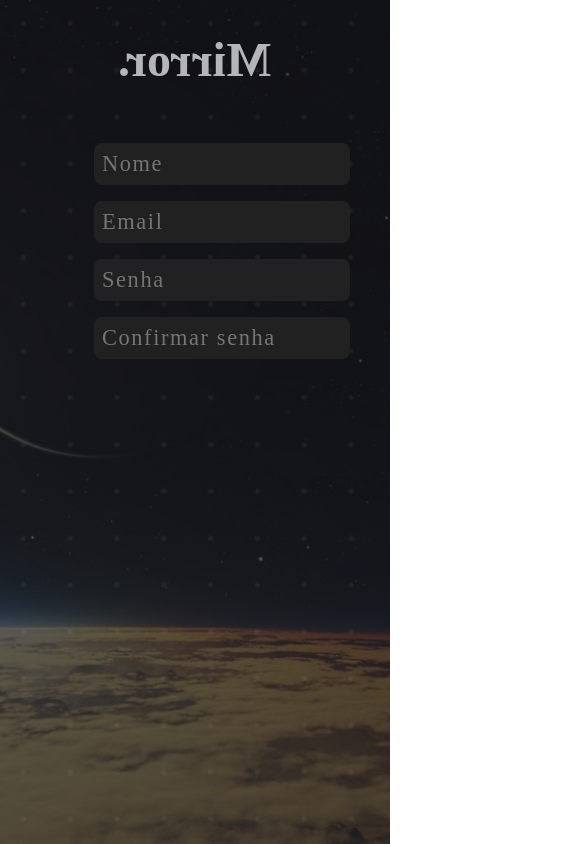
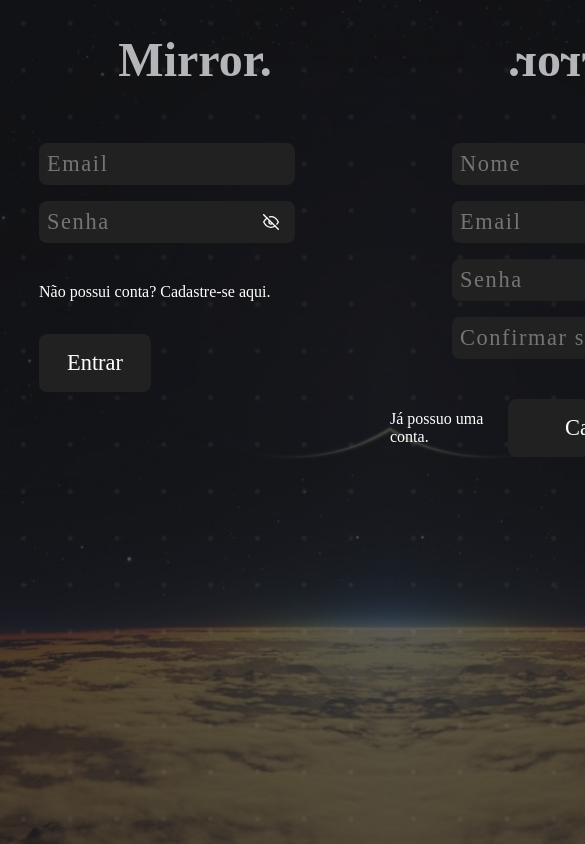
Before and after one commit to myyrez/landing-page-neon, a React (Create React App) app: page / in a window 390 px wide. Shown: the top 844 px of the page, 585 px wide, since content can reach past the window. Built offline with nearby package versions, Linux system fonts and the light colour scheme.

Commit message:
bugs corrigidos, ocultar senha pronto

```diff
--- a/package.json
+++ b/package.json
@@ -8,6 +8,7 @@
     "@testing-library/user-event": "^13.5.0",
     "react": "^18.2.0",
     "react-dom": "^18.2.0",
+    "react-icons": "^4.7.1",
     "react-scripts": "5.0.1",
     "web-vitals": "^2.1.4"
   },
--- a/src/components/App/App.js
+++ b/src/components/App/App.js
@@ -1,15 +1,59 @@
 import React, { useEffect, useState } from 'react';
 import styles from './styles.module.css';
+import { FiEyeOff, FiEye } from 'react-icons/fi'
 
 export const App = () => {
   const loginFundo = document.getElementById('loginFundo')
   const loginImagem = document.getElementById('loginImagem')
   const cadastroFundo = document.getElementById('cadastroFundo')
   const cadastroImagem = document.getElementById('cadastroImagem')
+  const senhaLogin = document.getElementById('senhaLogin')
+  const senhaCadastro = document.getElementById('senhaCadastro')
+  const confirmarSenhaCadastro = document.getElementById('confirmarSenhaCadastro')
 
   const [loginIndex, setLoginIndex] = useState(-1)
   const [cadastroIndex, setCadastroIndex] = useState(-1)
+  const [senhaOnOff, setSenhaOnOff] = useState(0)
 
+  const changePageLogin = () => {
+    setTimeout(() => {
+      document.body.style.transform = 'translateX(0vw)'
+    }, 500);
+
+      cadastroImagem.style.backgroundPosition = 'center 10%'
+      loginImagem.style.backgroundPosition = 'center 10%'
+      cadastroFundo.style.backgroundPosition = '0% 0%'
+      loginFundo.style.backgroundPosition = '0% 0%'
+      setLoginIndex(-1)
+      setCadastroIndex(-1)
+  }
+  const changePageCadastro = () => {
+    setTimeout(() => {
+      document.body.style.transform = 'translateX(-100vw)'
+    }, 500);
+
+      cadastroImagem.style.backgroundPosition = 'center 10%'
+      loginImagem.style.backgroundPosition = 'center 10%'
+      cadastroFundo.style.backgroundPosition = '0% 0%'
+      loginFundo.style.backgroundPosition = '0% 0%'
+      setLoginIndex(-1)
+      setCadastroIndex(-1)
+  }
+
+  const showPassword = () => {
+    if (senhaOnOff === 0) {
+      setSenhaOnOff(1)
+      senhaLogin.type = ''
+      senhaCadastro.type = ''
+      confirmarSenhaCadastro.type = ''
+    }
+    if (senhaOnOff === 1) {
+      setSenhaOnOff(0)
+      senhaLogin.type = 'password'
+      senhaCadastro.type = 'password'
+      confirmarSenhaCadastro.type = 'password'
+    }
+  }
 
   useEffect(() => {
     Array.from(document.getElementsByClassName(styles.input))
@@ -66,12 +110,15 @@ export const App = () => {
         </div>
 
         <div className={styles.loginItens} id='loginItens'>
-          <input className={styles.input} placeholder='Email'/>
-          <input className={styles.input} placeholder='Senha'/>
+          <input className={styles.input} type='email' placeholder='Email'/>
+          <input className={styles.input} type='password' id='senhaLogin' placeholder='Senha'></input>
+          {senhaOnOff === 0
+          ? <FiEyeOff className={styles.eyeIcon} onClick={showPassword}/>
+          : <FiEye className={styles.eyeIcon} onClick={showPassword}/>}
         </div>
 
         <div className={styles.cadastroDiv}>
-          <p className={styles.cadastroLink}>Não possui conta? Cadastre-se aqui.</p>
+          <p className={styles.cadastroLink} id='loginLink' onClick={changePageCadastro}>Não possui conta? Cadastre-se aqui.</p>
           <div className={styles.decoration}/>
         </div>
 
@@ -93,9 +140,20 @@ export const App = () => {
           <div className={styles.cadastroItens} id='cadastroItens'>
             <input className={styles.cadastroInput} placeholder='Nome'/>
             <input className={styles.cadastroInput} placeholder='Email'/>
-            <input className={styles.cadastroInput} placeholder='Senha'/>
-            <input className={styles.cadastroInput} placeholder='Confirmar senha'/>
+            <input className={styles.cadastroInput} type='password' id='senhaCadastro' placeholder='Senha'/>
+            <input className={styles.cadastroInput} type='password' id='confirmarSenhaCadastro' placeholder='Confirmar senha'/>
+            {senhaOnOff === 0
+          ? <FiEyeOff className={styles.eyeIconCadastro} onClick={showPassword}/>
+          : <FiEye className={styles.eyeIconCadastro} onClick={showPassword}/>}
           </div>
+        </div>
+
+        <div className={styles.cadastroButtonDiv}>
+          <div className={styles.linkDiv}>
+            <p className={styles.cadastroLink} id='cadastroLink' onClick={changePageLogin}>Já possuo uma conta.</p>
+            <div className={styles.decoration}/>
+          </div>
+          <button className={styles.cadastroButton}>Cadastrar</button>
         </div>
 
         <div className={styles.cadastroFundo} id='cadastroFundo'/>
--- a/src/components/App/styles.module.css
+++ b/src/components/App/styles.module.css
@@ -5,7 +5,26 @@
 body {
     overflow: hidden;
     transition: 3000ms ease-in-out;
-    transform: translateX(-100vw);
+    transform: translateX(0vw);
+}
+
+.eyeIcon {
+    height: 1rem;
+    width: 1rem;
+    color: #fff;
+    position: relative;
+    top: -28%;
+    left: 14rem;
+    cursor: pointer;
+}
+.eyeIconCadastro {
+    height: 1rem;
+    width: 1rem;
+    color: #fff;
+    position: relative;
+    top: -38%;
+    left: 14rem;
+    cursor: pointer;
 }
 
 .background {
@@ -96,13 +115,20 @@ body {
     text-decoration: none;
     transition: 700ms;
     cursor: pointer;
+    color: #fff;
+    margin-block: 0;
+    z-index: 2;
+}
+
+.cadastroLink:hover {
+    box-shadow: 0px 50px 5px rgba(255, 255, 255, 0.075) inset, 0px 0px 200px rgba(255, 255, 255, 0.6);
 }
 
 .decoration {
     height: 1px;
     width: 0%;
     transition: 700ms;
-    margin-top: -0.9rem;
+    /* margin-top: -0.9rem; */
     background-color: #fff;
 }
 
@@ -301,7 +327,7 @@ body {
 .cadastroItens {
     display: flex;
     width: 0vw;
-    margin-right: 18.5rem;
+    margin-right: 20.5rem;
     flex-direction: column;
     z-index: 2;
     position: relative;
@@ -328,6 +354,40 @@ body {
     transition: 500ms;
 }
 
+.cadastroButtonDiv {
+    display: flex;
+    justify-content: right;
+    margin-right: 4.5rem;
+    z-index: 2;
+    align-items: center;
+}
+
+.cadastroButton {
+    margin-left: 5%;
+    background-color: #212121;
+    color: #fff;
+    font-size: clamp(1.4rem, 2vw, 2rem);
+    border: none;
+    border-radius: .5rem;
+    width: 16rem;
+    padding: 1rem;
+    transition: 700ms;
+}
+
+.linkDiv {
+    display: flex;
+    flex-direction: column;
+    align-items: center;
+    justify-content: center;
+}
+
+.cadastroButton:hover {
+    box-shadow: 0 0px 5px rgba(255, 255, 255, 0.075) inset, 0 0 19px rgba(255, 255, 255, 0.6);
+    background-color: #fff;
+    color: #212121;
+    cursor: pointer;
+}
+
 .cadastroInput:hover, input:focus {
     box-shadow: 0 0px 5px rgba(0, 0, 0, 0.075) inset, 0 0 19px rgba(0, 0, 0, 0.6);
 }
@@ -340,12 +400,12 @@ body {
     opacity: 1;
 }
 
-.cadastroItens:hover ~ .cadastroImagem {
+.cadastroItensWrap:hover ~ .cadastroImagem {
     background-size: 190vmax;
     opacity: .2;
 }
 
 
-.cadastroItens:hover ~ .cadastroFundo {
+.cadastroItensWrap:hover ~ .cadastroFundo {
     background-size: 11.5vmin 11.5vmin;
 }
```
Also changed, not shown: 1 other file (tests, documents, lock files or other folders).
